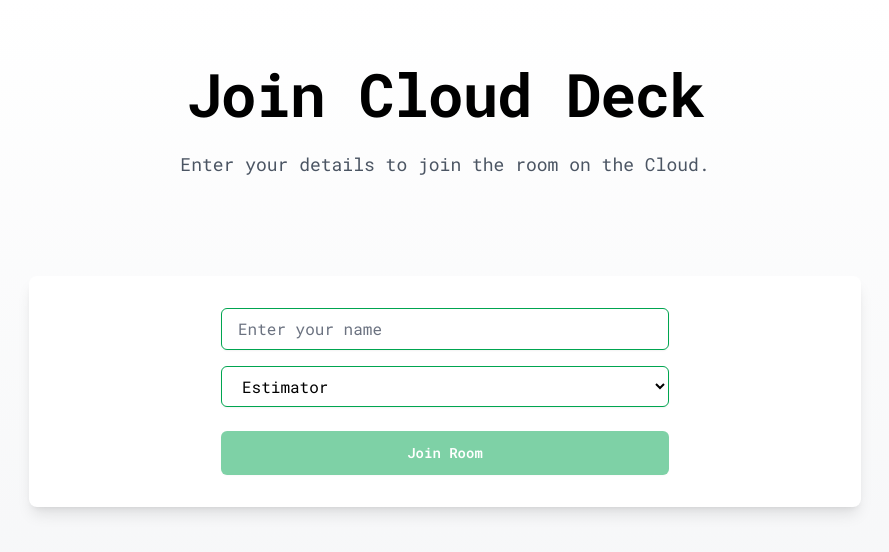
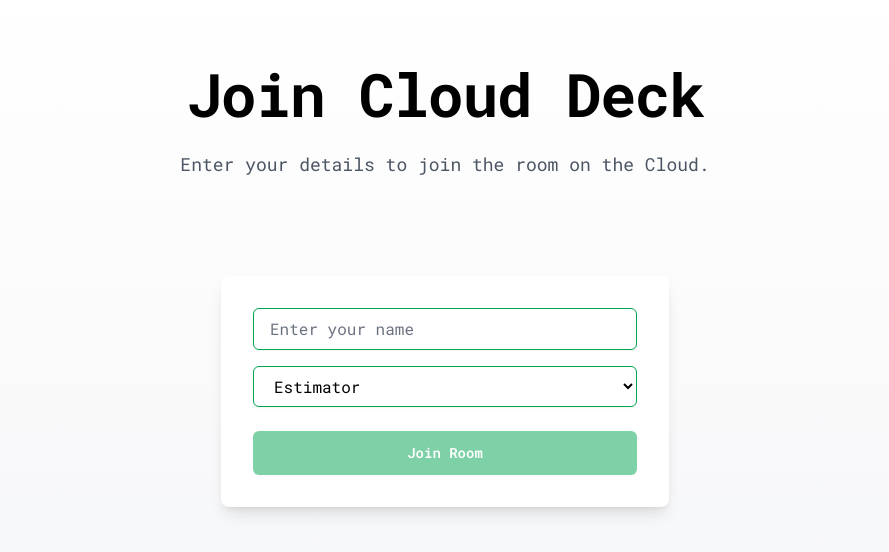
Before and after one commit to koko-mojo-astro/cloud-deck, a Next.js app: page /join/1 in a window 1280 px wide. Shown: the top 552 px of the page, without its empty margins (195-1084 px from the left). Built offline with nearby package versions, Linux system fonts and the light colour scheme.

Commit message:
Update Socket.io URL

```diff
--- a/src/app/join/[id]/page.tsx
+++ b/src/app/join/[id]/page.tsx
@@ -35,7 +35,11 @@ export default function JoinRoom() {
 					<p className='mt-6 text-lg leading-8 text-gray-600 dark:text-gray-300'>
 						{roomName ? (
 							<>
-								Enter your details to join <span className='text-[#00A550] dark:text-[#00A550] font-medium'>{roomName}</span> on the Cloud.
+								Enter your details to join{' '}
+								<span className='text-[#00A550] dark:text-[#00A550] font-medium'>
+									{roomName}
+								</span>{' '}
+								on the Cloud.
 							</>
 						) : (
 							'Enter your details to join the room on the Cloud.'
@@ -44,7 +48,7 @@ export default function JoinRoom() {
 				</div>
 
 				<div className='mt-16 flow-root sm:mt-24'>
-					<div className='rounded-lg bg-white dark:bg-black shadow-lg p-8'>
+					<div className='max-w-md mx-auto rounded-lg bg-white dark:bg-black shadow-lg p-8'>
 						<div className='flex flex-col items-center space-y-6'>
 							<div className='space-y-4 w-full max-w-md'>
 								<input
--- a/src/app/room/[id]/page.tsx
+++ b/src/app/room/[id]/page.tsx
@@ -36,7 +36,7 @@ export default function RoomPage() {
 			return
 		}
 
-		const newSocket = io('http://localhost:3000')
+		const newSocket = io(process.env.NEXT_PUBLIC_SOCKET_URL || (process.env.NODE_ENV === 'development' ? 'http://localhost:3000' : 'https://cloud-deck.vercel.app'))
 		setSocket(newSocket)
 
 		const role = searchParams.get('role') || 'estimator'
--- a/src/server/socket.ts
+++ b/src/server/socket.ts
@@ -42,9 +42,7 @@ export const initSocketServer = (httpServer: HttpServer) => {
     SocketData
   >(httpServer, {
     cors: {
-      origin: process.env.NODE_ENV === 'development'
-        ? 'http://localhost:3000'
-        : process.env.NEXT_PUBLIC_APP_URL || 'https://cloud-deck.vercel.app',
+      origin: process.env.NEXT_PUBLIC_APP_URL || (process.env.NODE_ENV === 'development' ? 'http://localhost:3000' : 'https://cloud-deck.vercel.app'),
       methods: ['GET', 'POST'],
       credentials: true
     },
```
